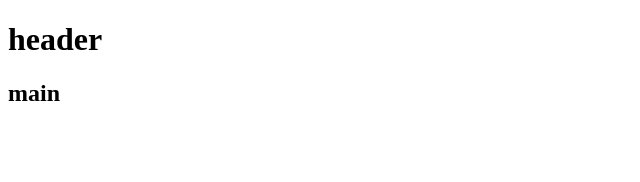
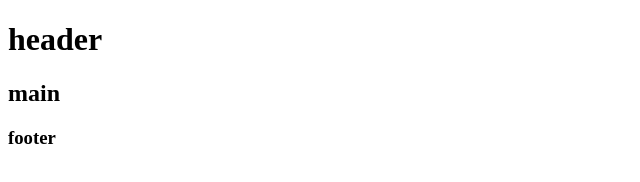
Before and after one commit to AbolfazlAbdi90/aboly_shop, a plain HTML site: page header.html in a window 1280 px wide. Shown: the full height of the page, 0-640 px from the left. Drawn offline with Linux system fonts and the light colour scheme.

Commit message:
we create the footer of the main page

```diff
--- a/header.html
+++ b/header.html
@@ -13,5 +13,9 @@
     <main>
         <h2>main</h2>
     </main>
+
+    <footer>
+        <h3>footer</h3>
+    </footer>
 </body>
 </html>
```
